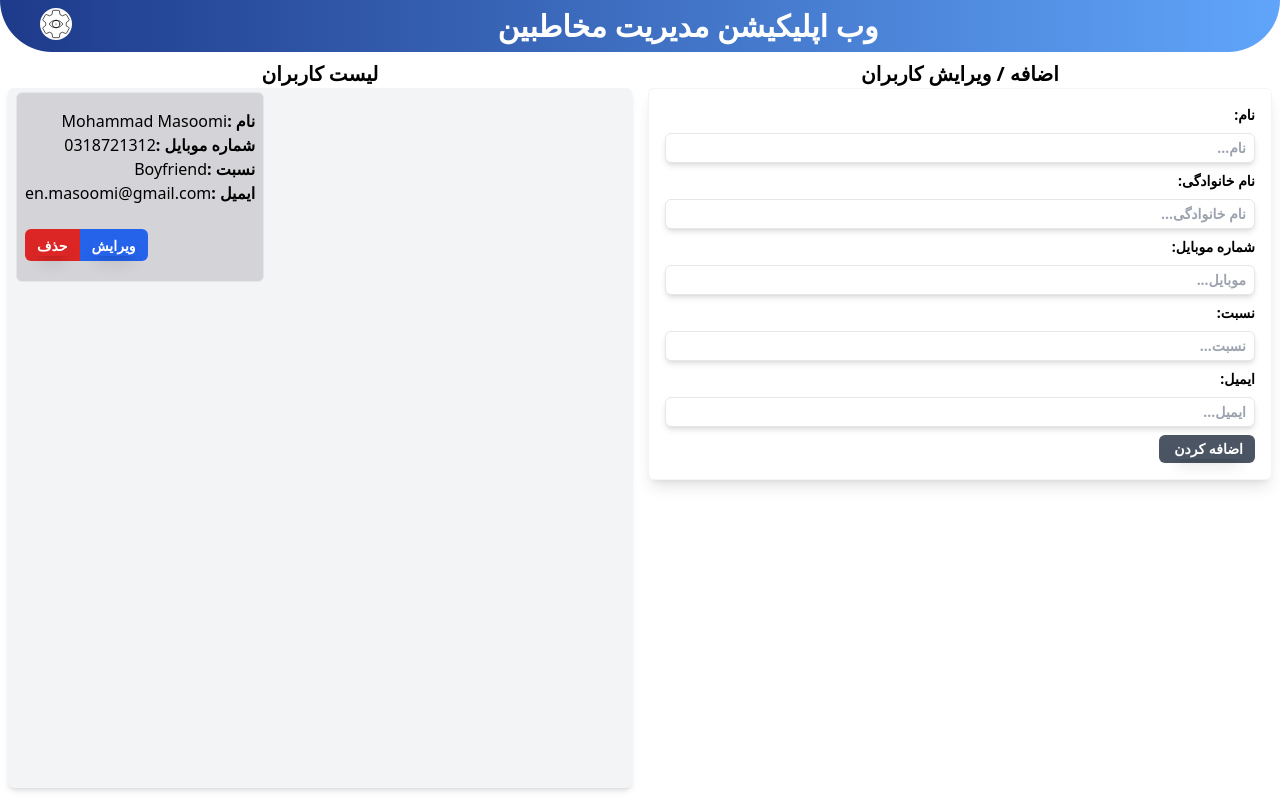
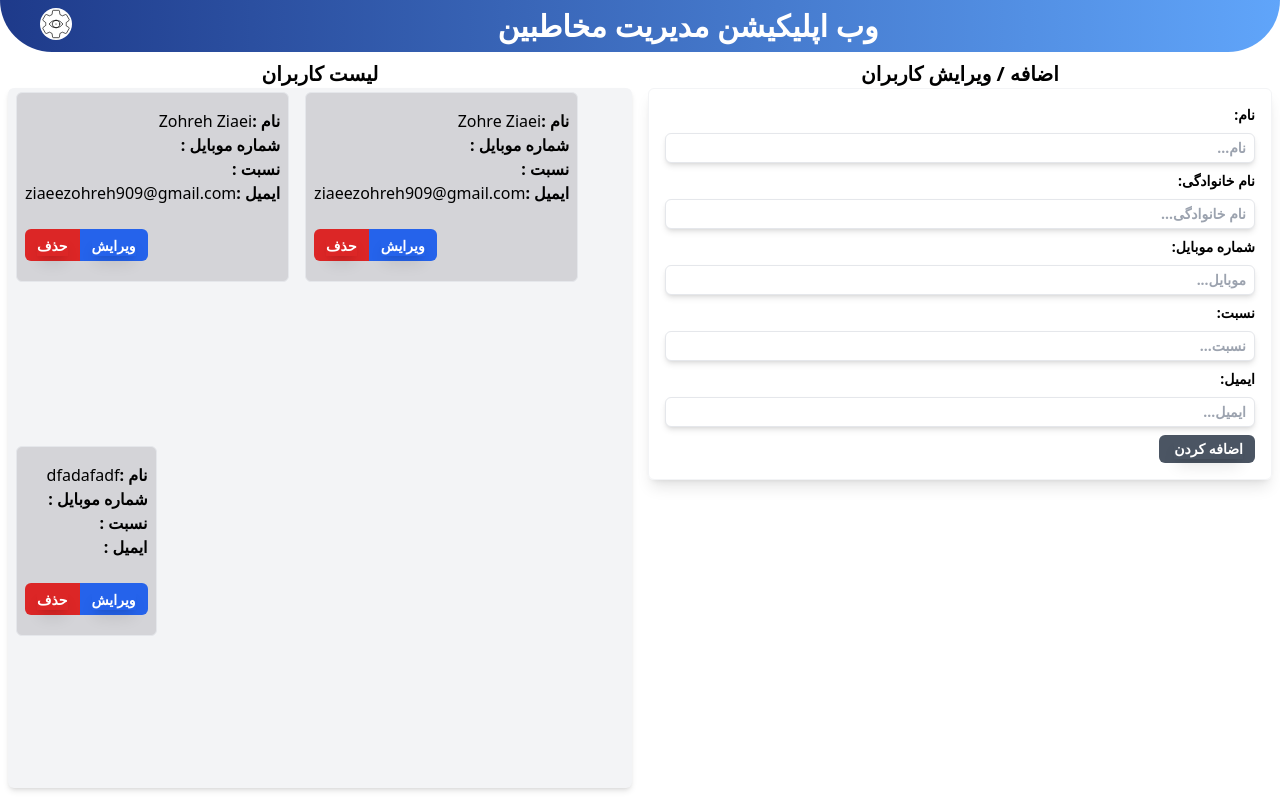
Before and after one commit to ziaeezohreh909/HW_React_19, a React (Vite) app: page / in a window 1280 px wide. Built offline with nearby package versions, Linux system fonts and the light colour scheme; no server answers; data requests are answered from the project's data file.

Commit message:
post and get without refresh

```diff
--- a/db.json
+++ b/db.json
@@ -1,15 +1,7 @@
 {
   "users": [
     {
-      "id": "1",
-      "name": "name",
-      "family": "familyname",
-      "mobile": "0912*******",
-      "relative": "friend",
-      "mail": "ziaeezohre@gmail.com"
-    },
-    {
-      "id": "dd4b",
+      "id": "823b",
       "name": "Zohreh",
       "family": "Ziaei",
       "mobile": "",
@@ -17,320 +9,16 @@
       "mail": "ziaeezohreh909@gmail.com"
     },
     {
-      "id": "fe98",
-      "name": "Mohammad",
-      "family": "Masoomi",
-      "mobile": "+31687227177",
-      "relative": "BoyFriend",
-      "mail": "en.masoomi@gmail.com"
+      "id": "0731",
+      "name": "Zohre",
+      "family": "Ziaei",
+      "mobile": "",
+      "relative": "",
+      "mail": "ziaeezohreh909@gmail.com"
     },
     {
-      "id": "6896",
-      "name": "Mohammad",
-      "family": "Masoomi",
-      "mobile": "+31687227177",
-      "relative": "BoyFriend",
-      "mail": "en.masoomi@gmail.com"
-    },
-    {
-      "id": "f0a2",
-      "name": "Mohammad",
-      "family": "Masoomi",
-      "mobile": "+31687227177",
-      "relative": "BoyFriend",
-      "mail": "en.masoomi@gmail.com"
-    },
-    {
-      "id": "5517",
-      "name": "Mohammad",
-      "family": "Masoomi",
-      "mobile": "+31687227177",
-      "relative": "BoyFriend",
-      "mail": "en.masoomi@gmail.com"
-    },
-    {
-      "id": "6bb1",
-      "name": "Mohammad",
-      "family": "Masoomi",
-      "mobile": "+31687227177",
-      "relative": "BoyFriend",
-      "mail": "en.masoomi@gmail.com"
-    },
-    {
-      "id": "e406",
-      "name": "Mohammad",
-      "family": "Masoomi",
-      "mobile": "+31687227177",
-      "relative": "BoyFriend",
-      "mail": "en.masoomi@gmail.com"
-    },
-    {
-      "id": "4ceb",
-      "name": "",
-      "family": "",
-      "mobile": "",
-      "relative": "",
-      "mail": ""
-    },
-    {
-      "id": "d44f",
-      "name": "",
-      "family": "",
-      "mobile": "",
-      "relative": "",
-      "mail": ""
-    },
-    {
-      "id": "a50b",
-      "name": "",
-      "family": "",
-      "mobile": "",
-      "relative": "",
-      "mail": ""
-    },
-    {
-      "id": "1539",
-      "name": "",
-      "family": "",
-      "mobile": "",
-      "relative": "",
-      "mail": ""
-    },
-    {
-      "id": "0a19",
-      "name": "",
-      "family": "",
-      "mobile": "",
-      "relative": "",
-      "mail": ""
-    },
-    {
-      "id": "6de0",
-      "name": "",
-      "family": "",
-      "mobile": "",
-      "relative": "",
-      "mail": ""
-    },
-    {
-      "id": "0203",
-      "name": "",
-      "family": "",
-      "mobile": "",
-      "relative": "",
-      "mail": ""
-    },
-    {
-      "id": "2692",
-      "name": "",
-      "family": "",
-      "mobile": "",
-      "relative": "",
-      "mail": ""
-    },
-    {
-      "id": "5b28",
-      "name": "",
-      "family": "",
-      "mobile": "",
-      "relative": "",
-      "mail": ""
-    },
-    {
-      "id": "b016",
-      "name": "",
-      "family": "",
-      "mobile": "",
-      "relative": "",
-      "mail": ""
-    },
-    {
-      "id": "fa12",
-      "name": "",
-      "family": "",
-      "mobile": "",
-      "relative": "",
-      "mail": ""
-    },
-    {
-      "id": "9cbe",
-      "name": "",
-      "family": "",
-      "mobile": "",
-      "relative": "",
-      "mail": ""
-    },
-    {
-      "id": "4f5e",
-      "name": "",
-      "family": "",
-      "mobile": "",
-      "relative": "",
-      "mail": ""
-    },
-    {
-      "id": "c807",
-      "name": "",
-      "family": "",
-      "mobile": "",
-      "relative": "",
-      "mail": ""
-    },
-    {
-      "id": "646e",
-      "name": "",
-      "family": "",
-      "mobile": "",
-      "relative": "",
-      "mail": ""
-    },
-    {
-      "id": "8cff",
-      "name": "",
-      "family": "",
-      "mobile": "",
-      "relative": "",
-      "mail": ""
-    },
-    {
-      "id": "484a",
-      "name": "",
-      "family": "",
-      "mobile": "",
-      "relative": "",
-      "mail": ""
-    },
-    {
-      "id": "702e",
-      "name": "",
-      "family": "",
-      "mobile": "",
-      "relative": "",
-      "mail": ""
-    },
-    {
-      "id": "6ae4",
-      "name": "",
-      "family": "",
-      "mobile": "",
-      "relative": "",
-      "mail": ""
-    },
-    {
-      "id": "f619",
-      "name": "",
-      "family": "",
-      "mobile": "",
-      "relative": "",
-      "mail": ""
-    },
-    {
-      "id": "2dca",
-      "name": "",
-      "family": "",
-      "mobile": "",
-      "relative": "",
-      "mail": ""
-    },
-    {
-      "id": "ecad",
-      "name": "",
-      "family": "",
-      "mobile": "",
-      "relative": "",
-      "mail": ""
-    },
-    {
-      "id": "154b",
-      "name": "",
-      "family": "",
-      "mobile": "",
-      "relative": "",
-      "mail": ""
-    },
-    {
-      "id": "4935",
-      "name": "",
-      "family": "",
-      "mobile": "",
-      "relative": "",
-      "mail": ""
-    },
-    {
-      "id": "094c",
-      "name": "",
-      "family": "",
-      "mobile": "",
-      "relative": "",
-      "mail": ""
-    },
-    {
-      "id": "40d8",
-      "name": "",
-      "family": "",
-      "mobile": "",
-      "relative": "",
-      "mail": ""
-    },
-    {
-      "id": "87b7",
-      "name": "",
-      "family": "",
-      "mobile": "",
-      "relative": "",
-      "mail": ""
-    },
-    {
-      "id": "562f",
-      "name": "",
-      "family": "",
-      "mobile": "",
-      "relative": "",
-      "mail": ""
-    },
-    {
-      "id": "b003",
-      "name": "",
-      "family": "",
-      "mobile": "",
-      "relative": "",
-      "mail": ""
-    },
-    {
-      "id": "c4ae",
-      "name": "",
-      "family": "",
-      "mobile": "",
-      "relative": "",
-      "mail": ""
-    },
-    {
-      "id": "ae31",
-      "name": "",
-      "family": "",
-      "mobile": "",
-      "relative": "",
-      "mail": ""
-    },
-    {
-      "id": "41dc",
-      "name": "",
-      "family": "",
-      "mobile": "",
-      "relative": "",
-      "mail": ""
-    },
-    {
-      "id": "0dd4",
-      "name": "",
-      "family": "",
-      "mobile": "",
-      "relative": "",
-      "mail": ""
-    },
-    {
-      "id": "a28b",
-      "name": "",
+      "id": "b8ea",
+      "name": "dfadafadf",
       "family": "",
       "mobile": "",
       "relative": "",
--- a/src/components/User-list/UsersList.tsx
+++ b/src/components/User-list/UsersList.tsx
@@ -1,13 +1,30 @@
+import { useEffect, useState } from "react";
 import UserCard from "../card/UserCard";
-import { getUserData } from "../api/Post-use";
+import axios from "axios";
+
+interface userType {
+  id: string;
+  name: String;
+  family: String;
+  mobile: String;
+  relative: String;
+  mail: String;
+}
 
 export default function UserList() {
-  let userInfoData = {
-    name: "Mohammad",
-    family: "Masoomi",
-    mobile: "0318721312",
-    relative: "Boyfriend",
-    mail: "en.masoomi@gmail.com",
+  const [users, setUsers] = useState<userType[]>([]);
+
+  useEffect(() => {
+    async function getData() {
+      const res = await axios.get("http://localhost:3000/users");
+      setUsers(res.data);
+    }
+    getData();
+  }, []);
+
+  const deleteUser = (id: string) => {
+    // setUsers(users.filter((user) => user.id !== id));
+    console.log("ok");
   };
 
   return (
@@ -16,13 +33,17 @@ export default function UserList() {
         <h1>لیست کاربران</h1>
       </header>
       <div className="bg-gray-100 rounded-md flex flex-wrap gap-4 px-2 py-1 h-[700px] overflow-auto shadow-md">
-        <UserCard
-          name={userInfoData.name}
-          family={userInfoData.family}
-          mobile={userInfoData.mobile}
-          relative={userInfoData.relative}
-          mail={userInfoData.mail}
-        />
+        {users.map((user) => (
+          <UserCard
+            key={user.id}
+            name={user.name}
+            family={user.family}
+            mobile={user.mobile}
+            relative={user.relative}
+            mail={user.mail}
+            onDelete={deleteUser}
+          />
+        ))}
       </div>
     </div>
   );
--- a/src/components/api/Post-use.tsx
+++ b/src/components/api/Post-use.tsx
@@ -27,18 +27,3 @@ export const postUserData = async (userInfo: userInfoType) => {
     console.error("Error posting data:", error);
   }
 };
-
-export const getUserData = async () => {
-  try {
-    const res = await fetch("http://localhost:3000/users", {
-      method: "GET",
-      headers: {
-        "Content-Type": "application/json",
-      },
-    });
-    const jsonResponse = await res.json();
-    return jsonResponse;
-  } catch (error) {
-    console.error("Error posting data:", error);
-  }
-};
--- a/src/components/btn/Btn.tsx
+++ b/src/components/btn/Btn.tsx
@@ -6,7 +6,10 @@ interface btnProps {
 export default function Btn({ ctaText, onClick }: btnProps) {
   return (
     <>
-      <button className=" text-white text-sm font-bold text-center shadow-lg ">
+      <button
+        className=" text-white text-sm font-bold text-center shadow-lg "
+        onClick={onClick}
+      >
         {ctaText}
       </button>
     </>
--- a/src/components/card/UserCard.tsx
+++ b/src/components/card/UserCard.tsx
@@ -1,19 +1,23 @@
 import Btn from "../btn/Btn";
 
 interface userInfoType {
+  id: string;
   name: string;
   family: string;
   mobile: string;
   relative: string;
   mail: string;
+  onDelete: (id: number) => void;
 }
 
 export default function UserCard({
+  id,
   name,
   family,
   mobile,
   relative,
   mail,
+  onDelete,
 }: userInfoType) {
   return (
     <div className="bg-zinc-300 border w-auto rounded-md px-2 py-4 h-[190px]">
@@ -35,7 +39,7 @@ export default function UserCard({
       </p>
       <div className="mt-6 flex">
         <span className="bg-red-600 px-3 py-1 rounded-tl-md rounded-bl-md">
-          <Btn ctaText="حذف" />
+          <Btn ctaText="حذف" onClick={() => onDelete(id)} />
         </span>
         <span className="bg-blue-600 px-3 py-1 rounded-tr-md rounded-br-md">
           <Btn ctaText="ویرایش" />
--- a/src/components/form/Form.tsx
+++ b/src/components/form/Form.tsx
@@ -1,4 +1,4 @@
-import { useEffect, useState } from "react";
+import { useRef, useEffect, useState } from "react";
 import Btn from "../btn/Btn";
 import { postUserData } from "../api/Post-use";
 
@@ -14,6 +14,8 @@ export default function Form({}: typeButton) {
   const [relative, setRelative] = useState("");
   const [mail, setMail] = useState("");
 
+  const initial = useRef(true);
+
   const [userInfo, setUserInfo] = useState({
     name: "",
     family: "",
@@ -22,7 +24,11 @@ export default function Form({}: typeButton) {
     mail: "",
   });
   useEffect(() => {
-    postUserData(userInfo);
+    if (initial.current) {
+      initial.current = false;
+    } else {
+      postUserData(userInfo);
+    }
   }, [userInfo]);
 
   const resetForm = () => {
@@ -33,7 +39,7 @@ export default function Form({}: typeButton) {
     setMail("");
   };
 
-  const handleSubmit = (e) => {
+  const handleSubmit = (e: any) => {
     e.preventDefault();
     let userInfoObject = {
       name: name,
@@ -42,10 +48,10 @@ export default function Form({}: typeButton) {
       relative: relative,
       mail: mail,
     };
-    console.log(userInfoObject);
     setUserInfo(userInfoObject);
     resetForm();
   };
+
   return (
     <form
       className="rtl border border-gray-100 rounded-md shadow-lg p-4 text-sm font-bold"
--- a/src/main.tsx
+++ b/src/main.tsx
@@ -3,8 +3,4 @@ import ReactDOM from "react-dom/client";
 import "./index.css";
 import Home from "./pages/Home.tsx";
 
-ReactDOM.createRoot(document.getElementById("root")!).render(
-  <React.StrictMode>
-    <Home />
-  </React.StrictMode>
-);
+ReactDOM.createRoot(document.getElementById("root")!).render(<Home />);
--- a/src/pages/Home.tsx
+++ b/src/pages/Home.tsx
@@ -1,14 +1,15 @@
-import AddUsers from "../components/User-list/UsersList";
+import { useState } from "react";
+import UserList from "../components/User-list/UsersList";
+import AddUsers from "../components/add-users/AddUsers";
 import Header from "../components/header/Header";
-import UsersList from "../components/add-users/AddUsers";
 
 export default function Home() {
   return (
     <>
       <Header />
       <div className="grid grid-cols-2 gap-4 text-center m-2">
+        <UserList />
         <AddUsers />
-        <UsersList />
       </div>
     </>
   );
```
